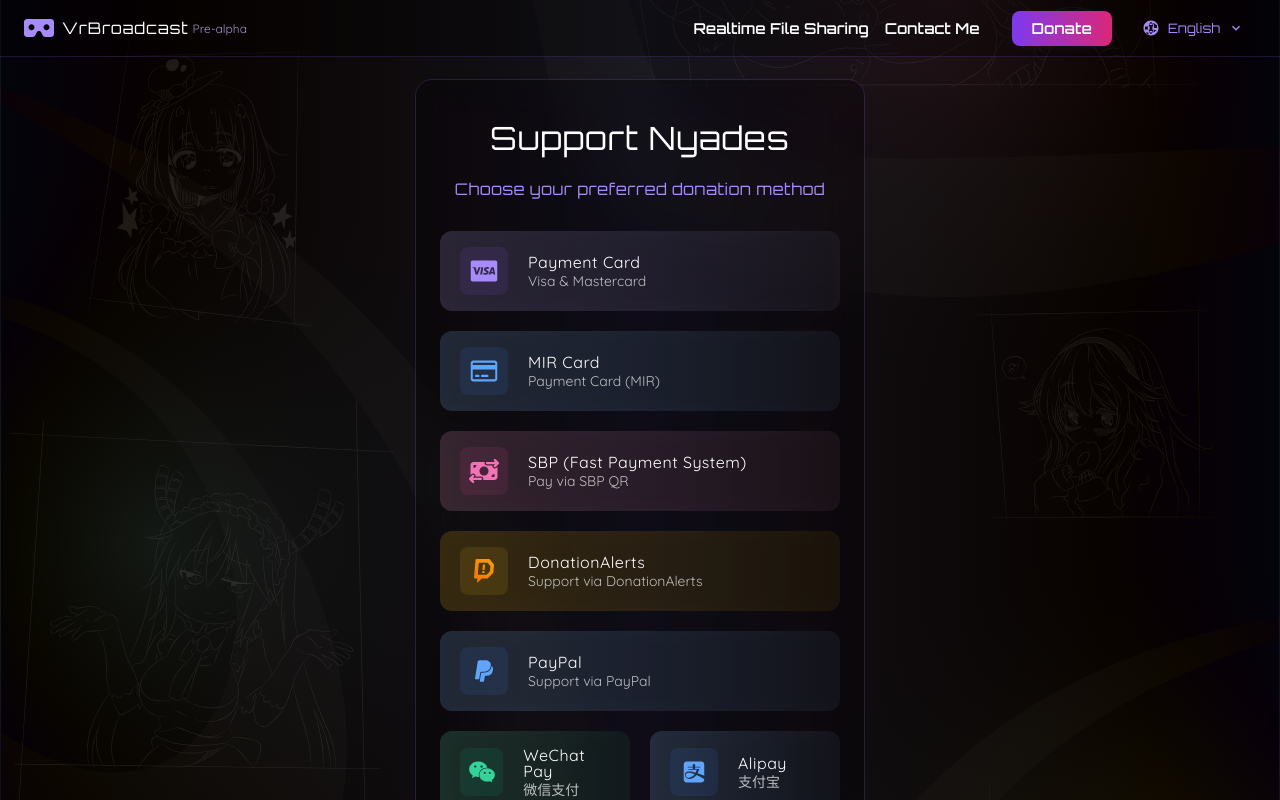
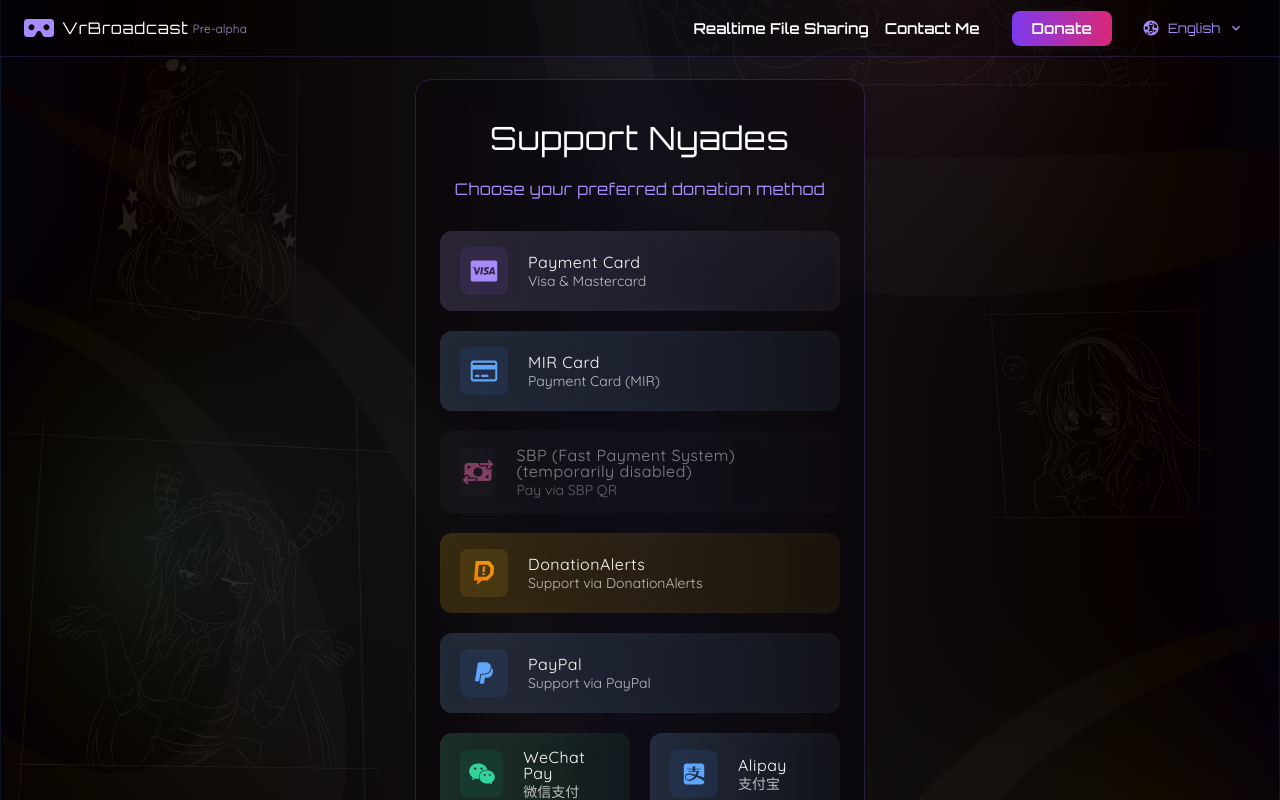
Before and after one commit to N1ades/screencast, a Vue app: page /donate in a window 1280 px wide. Shown: the top 800 px of the page. Built offline with nearby package versions, Linux system fonts and the light colour scheme.

Commit message:
feat: disable SBP donation method and update translations for temporarily disabled status

```diff
--- a/src/components/Donate.vue
+++ b/src/components/Donate.vue
@@ -28,18 +28,16 @@
             <div class="donate-method-desc blue">{{ t('donate.paymentCardMir') }}</div>
           </div>
         </a>
-        <component :is="isMobile ? 'a' : 'div'" class="donate-method donate-alerts" tabindex="0"
-          @click="isMobile ? null : showQr('sbp')"
-          :href="isMobile ? 'https://qr.nspk.ru/BS2A006UJGIT109A9GQ9VI4PT1S5MKP4?type=04&bank=100000000004&crc=27A0' : undefined"
-          :target="isMobile ? '_blank' : undefined" :rel="isMobile ? 'noopener noreferrer' : undefined">
-          <div class="donate-icon bg-pink">
+        <!-- SBP method temporarily disabled -->
+        <div class="donate-method donate-alerts disabled" tabindex="-1">
+          <div class="donate-icon bg-gray">
             <img src="/src/assets/icons/donation-alerts.svg" :alt="t('donate.sbpAlt')" />
           </div>
           <div class="donate-info">
-            <div class="donate-method-title pink">{{ t('donate.sbpTitle') }}</div>
-            <div class="donate-method-desc pink">{{ t('donate.sbpDesc') }}</div>
+            <div class="donate-method-title gray">{{ t('donate.sbpTitle') }} ({{ t('donate.temporarilyDisabled') }})</div>
+            <div class="donate-method-desc gray">{{ t('donate.sbpDesc') }}</div>
           </div>
-        </component>
+        </div>
         <!-- DonationAlerts -->
         <a class="donate-method donate-donationalerts" tabindex="0"
           href="https://www.donationalerts.com/c/nyades" target="_blank" rel="noopener noreferrer">
@@ -174,6 +172,10 @@
   #FBBF24,
   18%
 );
+$donate-gray-light: (
+  #9CA3AF,
+  18%
+);
 
 .donate-container {
   min-height: 100vh;
@@ -281,6 +283,12 @@
     background: linear-gradient(90deg, rgba(#FBBF24, 0.18) 0%, rgba(#FBBF24, 0.07) 100%);
   }
 
+  &.disabled {
+    cursor: not-allowed;
+    opacity: 0.5;
+    background: linear-gradient(90deg, rgba(#6B7280, 0.18) 0%, rgba(#6B7280, 0.07) 100%);
+  }
+
   &:hover,
   &:focus {
     transform: translateY(-2px) scale(1.025);
@@ -314,6 +322,12 @@
     }
   }
 
+  &.disabled:hover,
+  &.disabled:focus {
+    transform: none;
+    background: linear-gradient(90deg, rgba(#6B7280, 0.18) 0%, rgba(#6B7280, 0.07) 100%);
+  }
+
   .donate-info {
     display: flex;
     flex-direction: column;
@@ -345,6 +359,10 @@
       &.orange {
         color: $donate-orange-light;
       }
+
+      &.gray {
+        color: $donate-gray-light;
+      }
     }
 
     .donate-method-desc {
@@ -371,6 +389,10 @@
 
       &.orange {
         color: $donate-orange-light;
+      }
+
+      &.gray {
+        color: $donate-gray-light;
       }
 
       opacity: 0.7;
@@ -407,6 +429,10 @@
 
 .bg-orange {
   background: rgba(251, 191, 36, 0.10);
+}
+
+.bg-gray {
+  background: rgba(107, 114, 128, 0.10);
 }
 
 .donate-icon img {
--- a/src/i18n.ts
+++ b/src/i18n.ts
@@ -52,7 +52,8 @@
       donationAlertsAlt: 'DonationAlerts',
       donationAlerts: 'DonationAlerts',
       donationAlertsDesc: 'Support via DonationAlerts',
-      thankYou: 'Thank you for your support!'
+      thankYou: 'Thank you for your support!',
+      temporarilyDisabled: 'temporarily disabled'
     },
     contactMe: 'Contact Me',
     getInTouch: 'Get in touch with Nyades',
@@ -120,7 +121,8 @@
       donationAlertsAlt: 'DonationAlerts',
       donationAlerts: 'DonationAlerts',
       donationAlertsDesc: 'Поддержать через DonationAlerts',
-      thankYou: 'Спасибо за вашу поддержку!'
+      thankYou: 'Спасибо за вашу поддержку!',
+      temporarilyDisabled: 'временно недоступно'
     },
     contactMe: 'Связаться со мной',
     getInTouch: 'Связь с Nyades',
@@ -187,7 +189,8 @@
       donationAlertsAlt: 'DonationAlerts',
       donationAlerts: 'DonationAlerts',
       donationAlertsDesc: '通过DonationAlerts支持',
-      thankYou: '感谢您的支持！'
+      thankYou: '感谢您的支持！',
+      temporarilyDisabled: '暂时不可用'
     },
     contactMe: '联系我',
     getInTouch: '联系Nyades',
```
